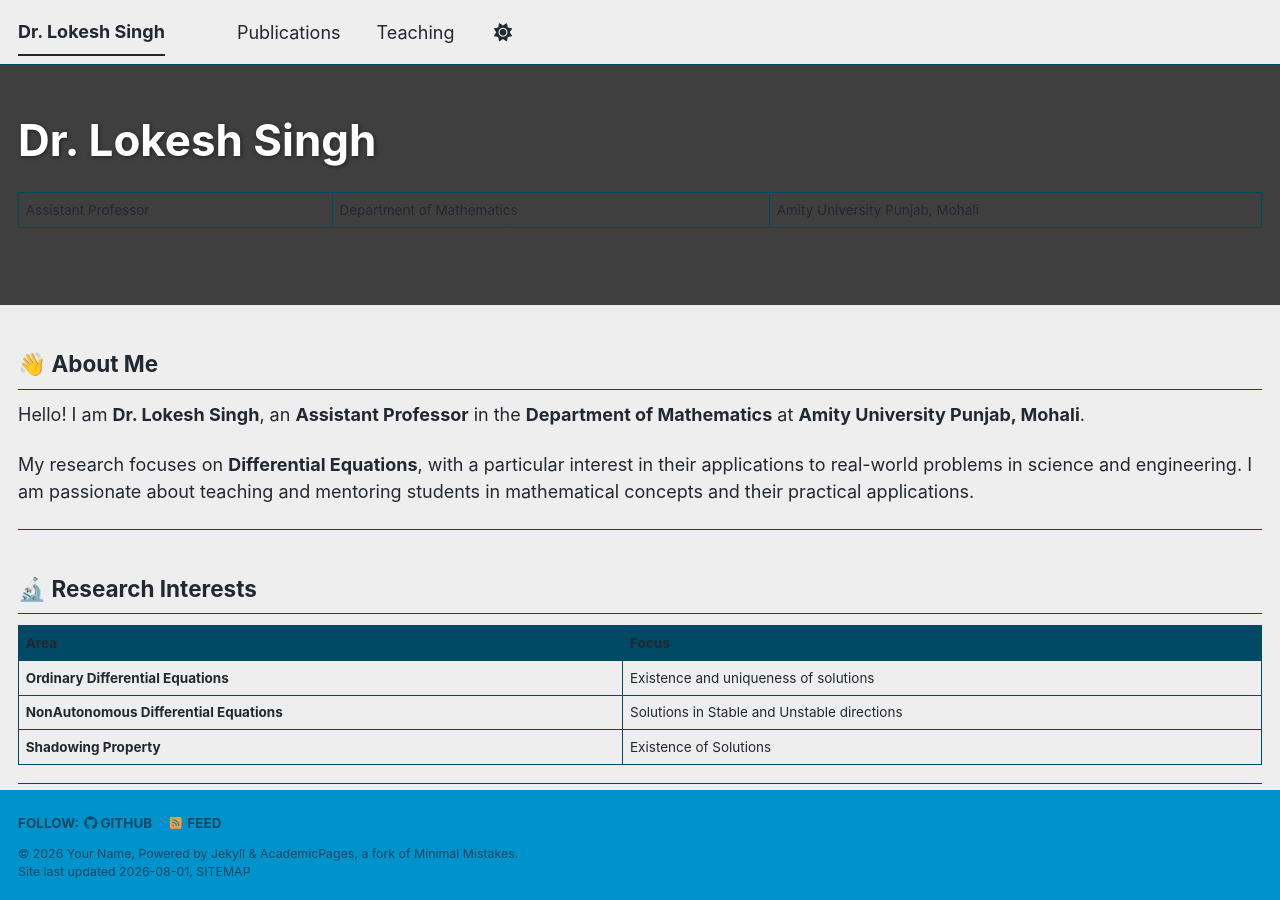
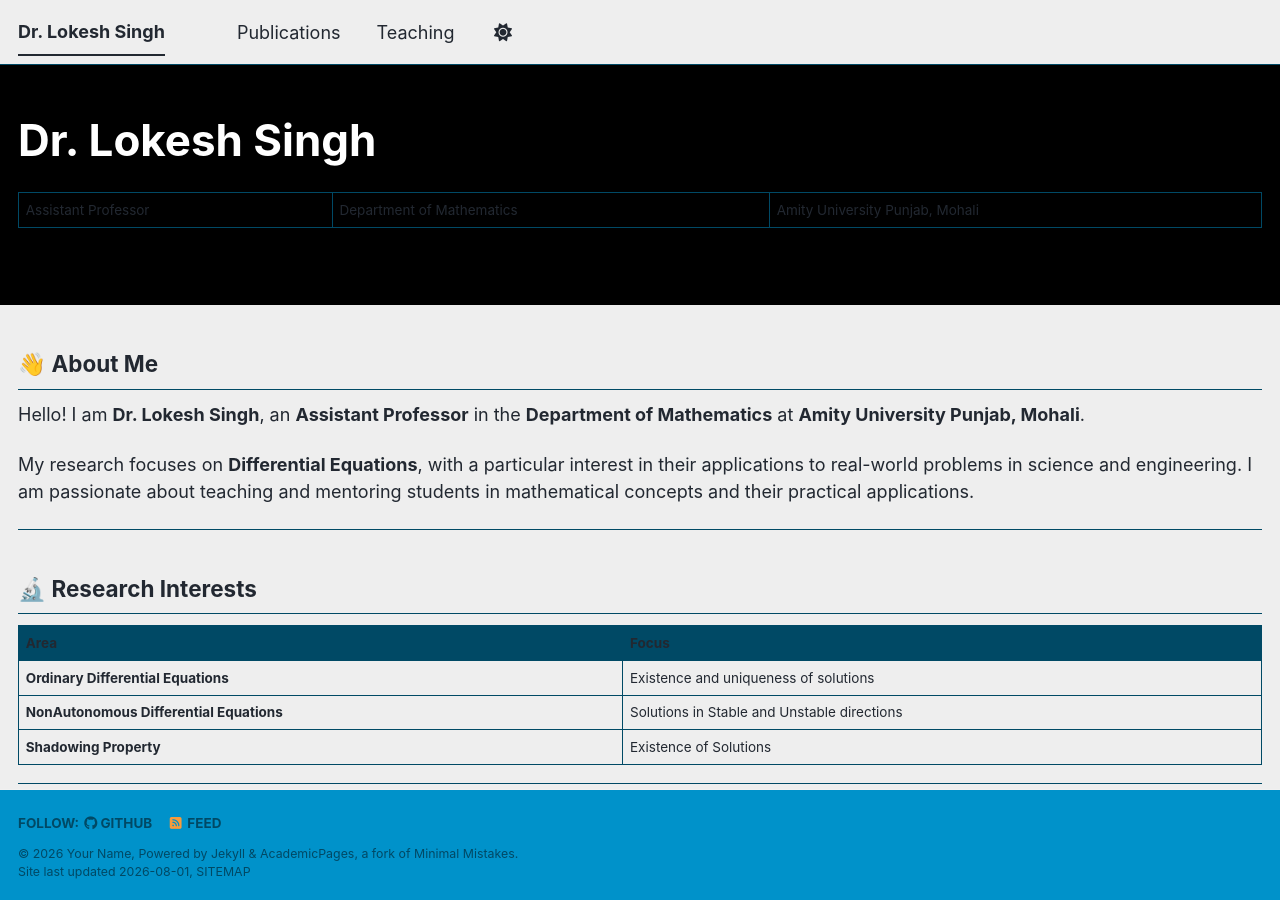
Before and after one commit to lokeshmath/lokeshmath.github.io, a Jekyll site: the page built from index.md, in a window 1280 px wide and 900 px high. Built offline with Jekyll 4.4.1, drawn with Linux system fonts in a browser that asks for light colours; a style sheet for code colours, icons or effects is not loaded.

Commit message:
profile pic update

```diff
--- a/_config.yml
+++ b/_config.yml
@@ -23,7 +23,7 @@ repository               : "lokeshmath/lokeshmath.github.io"
 #               Additional customization can be done by editing /_includes/author-profile.html
 author:
   # Biographic information
-  avatar           : "profile.png"
+  avatar           : "profile.jpeg"
   name             : "Dr. Lokesh Singh"
   pronouns         : # example: "she/her"
   bio              : "Assistant Professor at Amity University"
--- a/index.md
+++ b/index.md
@@ -5,7 +5,7 @@ title: "Dr. Lokesh Singh"
 header:
   overlay_color: "#000"
   overlay_filter: "0.6"
-  overlay_image: /images/header-banner.jpg
+  overlay_image: /images/banner.jpg
   actions:
     - label: "📄 Download CV"
       url: "/files/cv.pdf"
```
Also changed, not shown: images/banner.jpg (added), images/profile.jpeg (added), images/profile.png (deleted).
